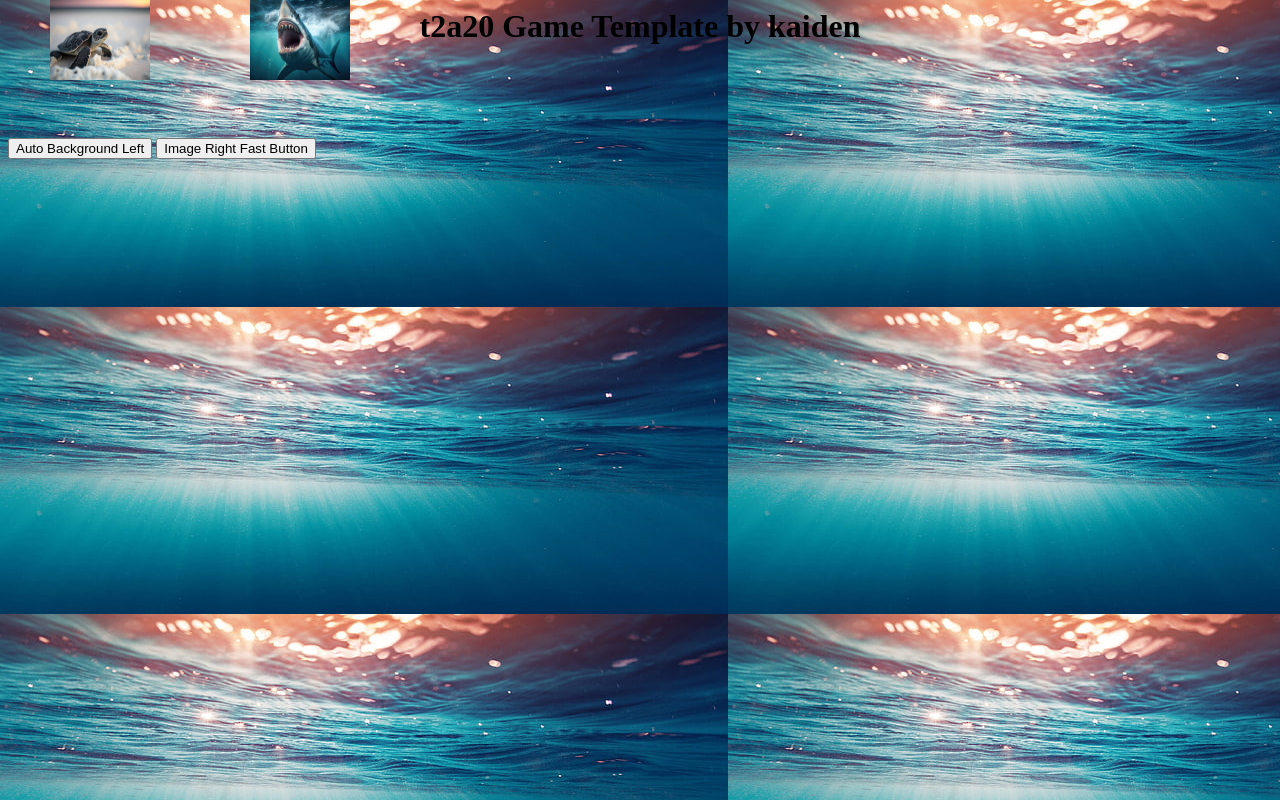
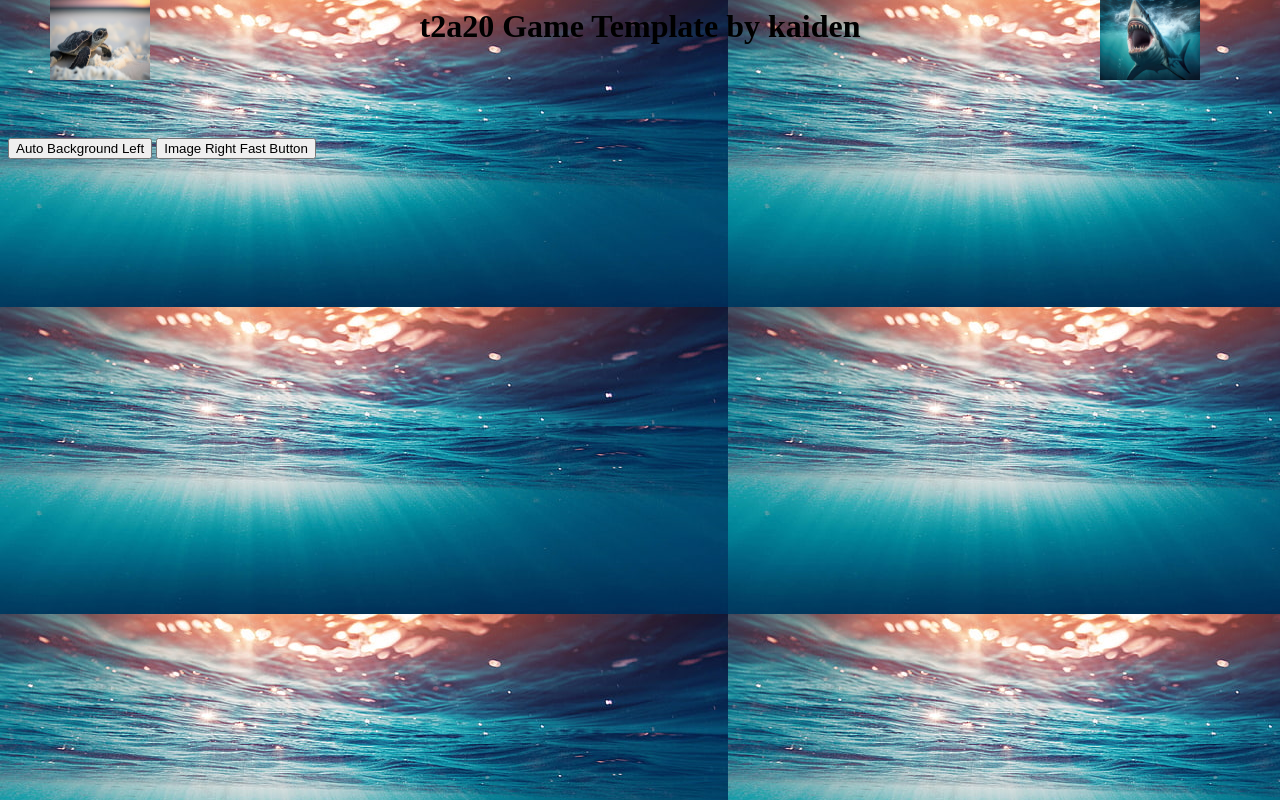
Before and after one commit to kaidenemeterio/game-dev-2024, a plain HTML site: page public/t2a20-game-template-Kaiden.HTML in a window 1280 px wide. Drawn offline with Linux system fonts and the light colour scheme.

Commit message:
Update t2a20-game-template-Kaiden.HTML

```diff
--- a/public/t2a20-game-template-Kaiden.HTML
+++ b/public/t2a20-game-template-Kaiden.HTML
@@ -46,7 +46,7 @@ function myCheckHit(){
 </script>
 
 <img id="myImg01" style="position:absolute; width:100px; height:80px; top:0px; left:50px;"  src="myImage01.jpg">
-<img id="myImg02" style="position:absolute; width:100px; height:80px; top:0px; left:250px;" src="myImage02.jpg">
+<img id="myImg02" style="position:absolute; width:100px; height:80px; top:0px; left:1100px;" src="myImage02.jpg">
 
 <input type=button value="Auto Background Left" onclick="{
   clearInterval(myClock)
```
